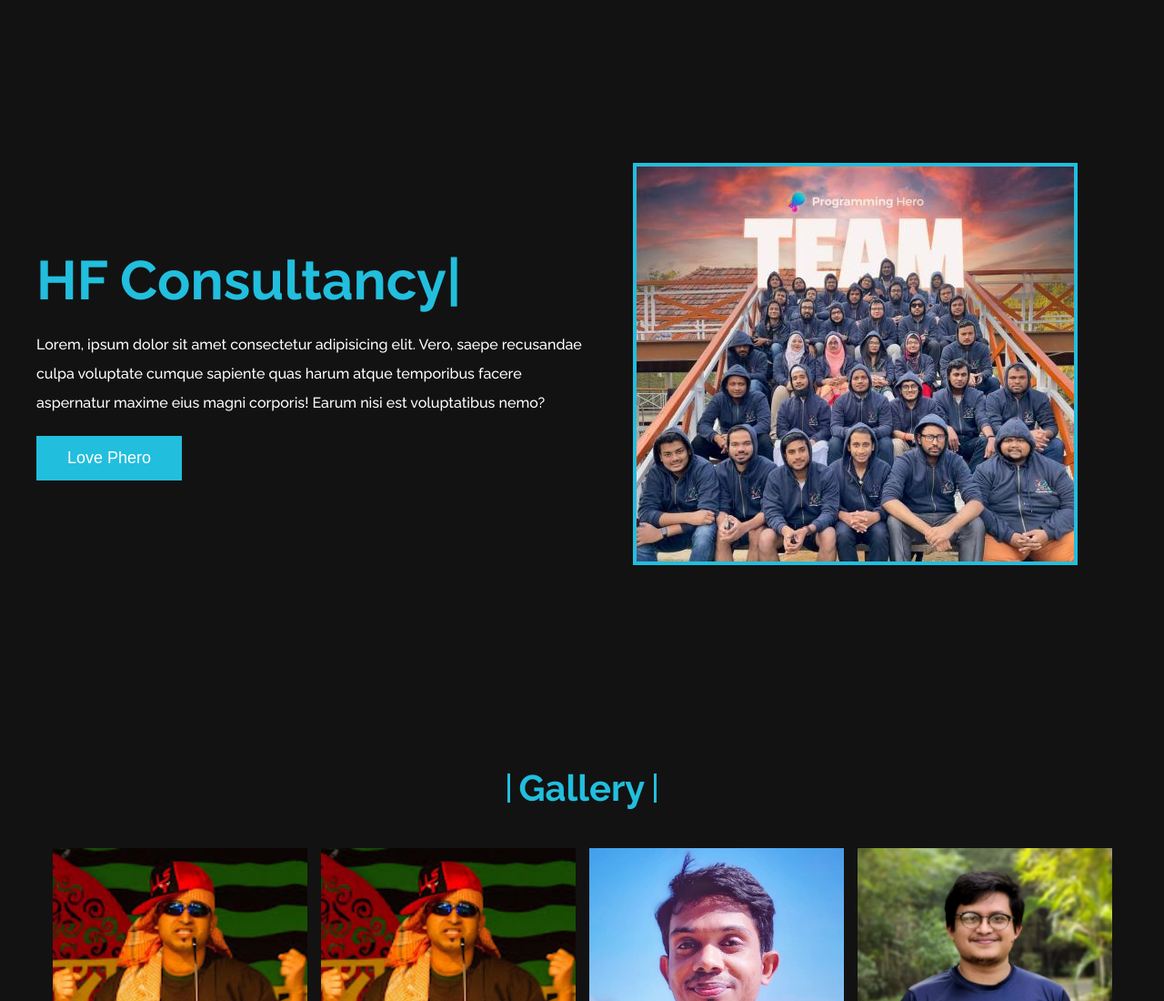
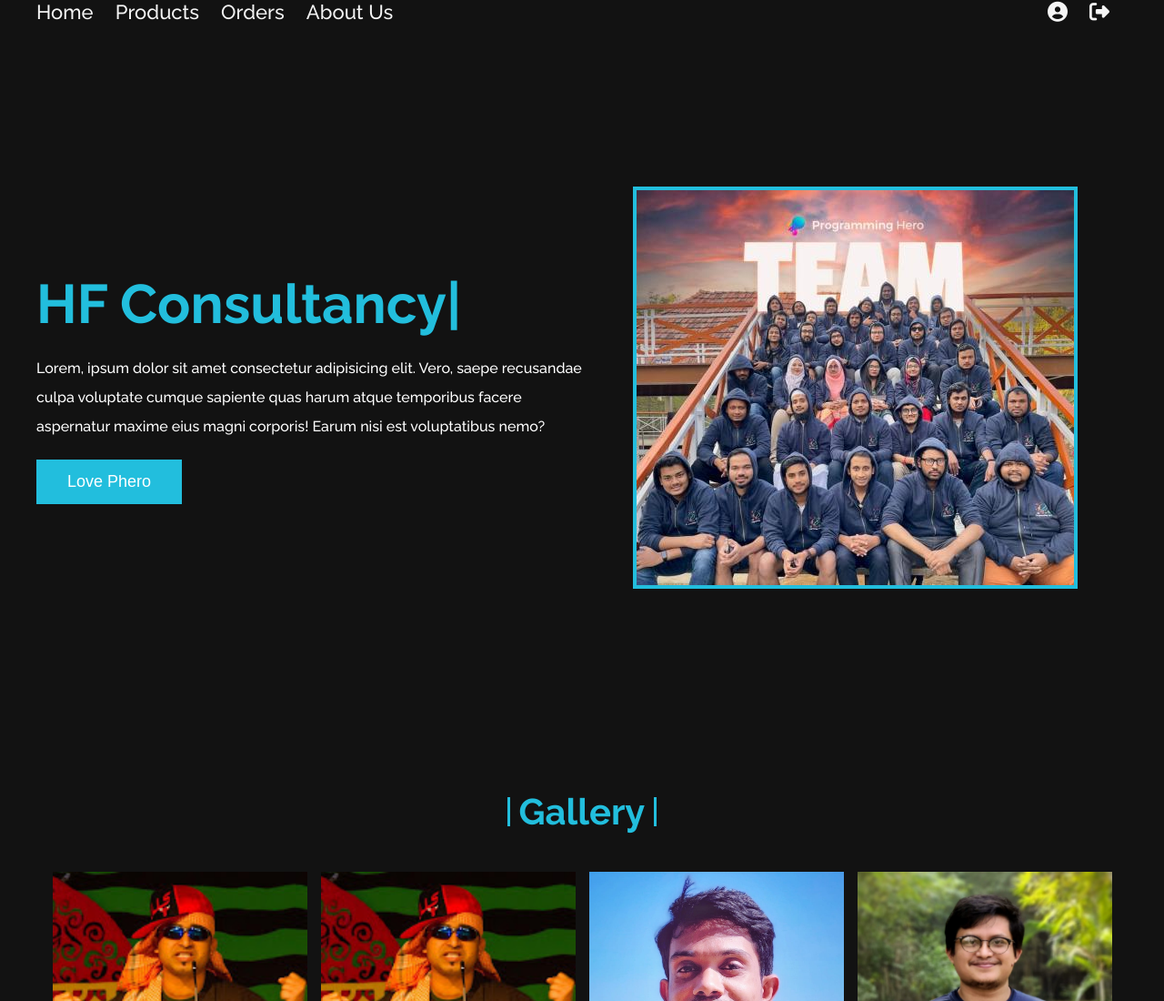
Before and after one commit to faisal2410/typing-effect, a plain HTML site: page index.html in a window 1280 px wide. Shown: the top 1100 px of the page at 91% size. Drawn offline with Linux system fonts and the light colour scheme.

Commit message:
nav bar added

```diff
--- a/index.html
+++ b/index.html
@@ -5,13 +5,30 @@
     <meta charset="UTF-8">
     <meta http-equiv="X-UA-Compatible" content="IE=edge">
     <meta name="viewport" content="width=device-width, initial-scale=1.0">
+    <script src="https://kit.fontawesome.com/7de0217be2.js" crossorigin="anonymous"></script>
     <link rel="stylesheet" href="./style.css">
+    <title>HF Consultancy</title>
 
-    <title>HF Consultancy</title>
 </head>
 
 <body>
     <main class="container">
+        <header class="header">
+            <nav>
+                <span>
+
+                    <a href="">Home</a>
+                    <a href="">Products</a>
+                    <a href="">Orders</a>
+                    <a href="">About Us</a>
+                </span>
+                <span>
+
+                    <a href=""><i class="fas fa-user-circle"></i></a>
+                    <a href=""><i class="fas fa-sign-out-alt"></i></a>
+                </span>
+            </nav>
+        </header>
         <section class="banner">
             <div class="banner-left">
                 <div>
--- a/style.css
+++ b/style.css
@@ -10,6 +10,17 @@ body{
 .container{
     max-width: 1200px;
     margin: 0 auto;
+}
+nav a{
+    text-decoration: none;
+    color:whitesmoke;
+    font-size:22px;
+    font-weight:500;
+    margin-right: 20px;
+}
+nav{
+    display:flex;
+    justify-content:space-between;
 }
 
 .banner{
```
Also changed, not shown: test.html (deleted, +0 -1 lines).
